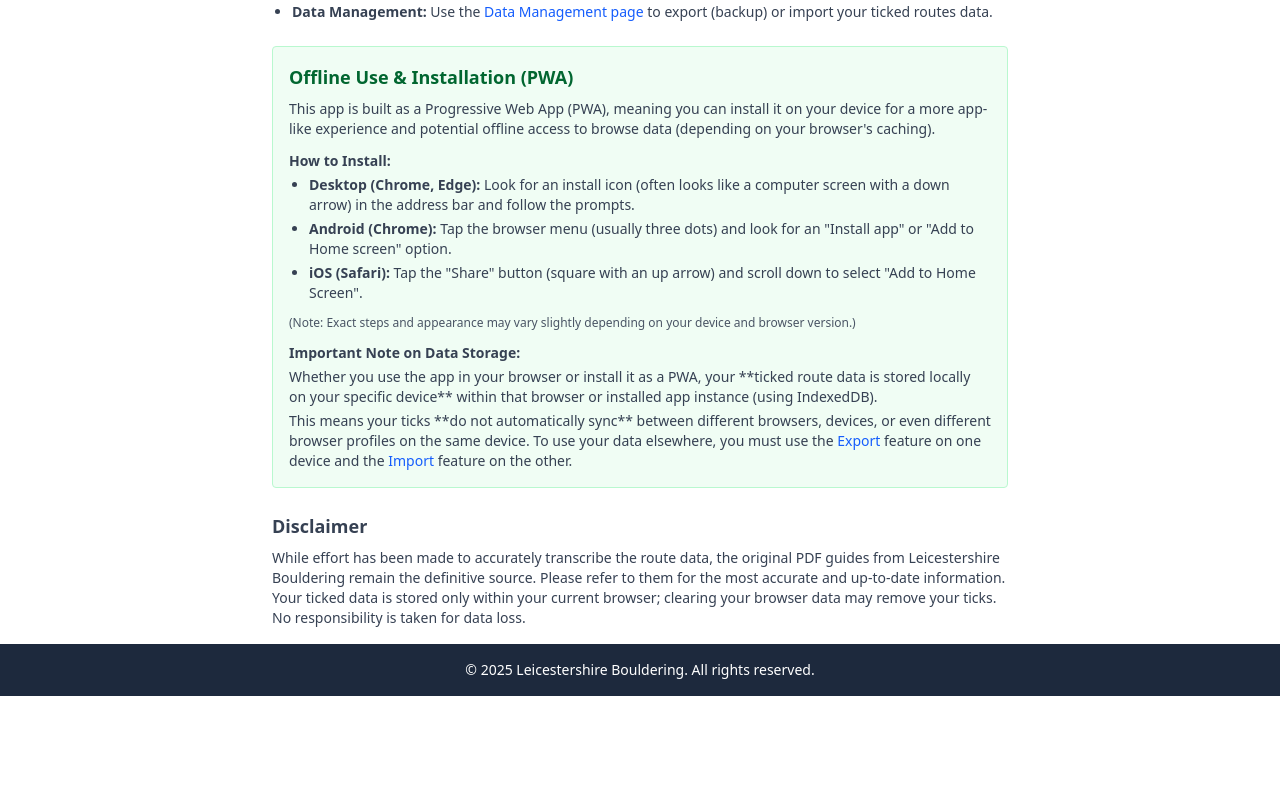
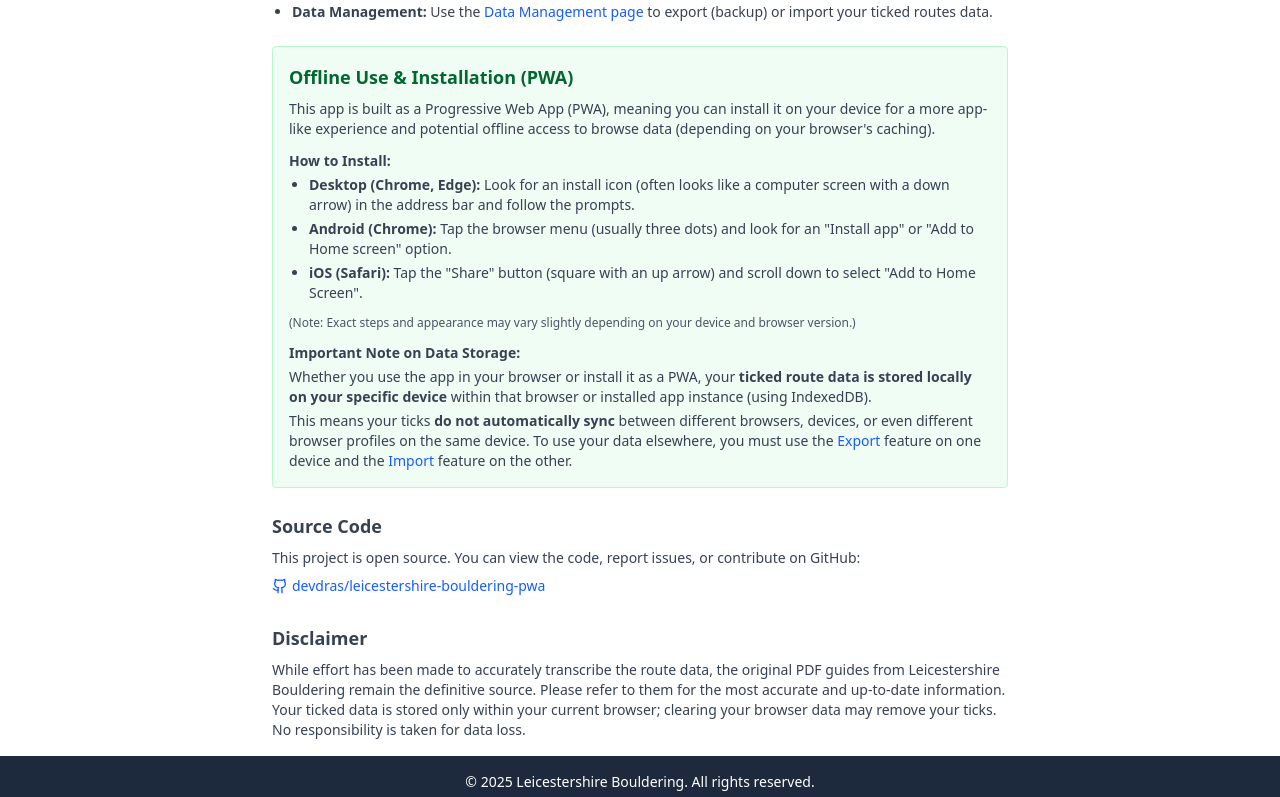
Before and after one commit to devdras/devdras-leicestershire-bouldering-pwa, a React (Vite) app: page /about in a window 1280 px wide. Shown: the part 511-1308 px from the top of the page. Before the commit the page ends 1207 px from the top, so only its background shows below. Built offline with nearby package versions, Linux system fonts and the light colour scheme; the HTML template or start-up script is replaced by a standard one.

Commit message:
updated the about, readme and licence

```diff
--- a/src/pages/About.tsx
+++ b/src/pages/About.tsx
@@ -1,21 +1,25 @@
 // src/pages/About.tsx (Adjust path as needed)
 import React from "react";
-import { Link } from "react-router"; // Import Link for internal navigation
+// Assuming 'react-router' is correct for your setup, otherwise use 'react-router-dom'
+import { Link } from "react-router";
+// Import the Github icon from lucide-react
+import { Github } from "lucide-react";
 
 const About: React.FC = () => {
+  const githubUrl = "https://github.com/devdras/leicestershire-bouldering-pwa";
+
   return (
     <div className="p-4 max-w-3xl mx-auto">
-      {" "}
-      {/* Basic padding and width constraint */}
       <h2 className="text-2xl font-bold mb-4 border-b pb-2">About This App</h2>
+
+      {/* Increased spacing between main sections */}
       <div className="space-y-6 text-gray-700">
-        {" "}
-        {/* Increased spacing between sections */}
         <p>
           Welcome! This application serves as an unofficial digital companion
           and logbook for the fantastic bouldering guides available for
           Leicestershire.
         </p>
+
         {/* Data Source Section */}
         <div className="p-4 bg-blue-50 border border-blue-200 rounded">
           <h3 className="text-lg font-semibold mb-2 text-blue-800">
@@ -41,6 +45,7 @@ const About: React.FC = () => {
             work!
           </p>
         </div>
+
         {/* Features Section */}
         <div>
           <h3 className="text-lg font-semibold mb-2">Features</h3>
@@ -62,7 +67,7 @@ const About: React.FC = () => {
             <li>
               <strong>Data Management:</strong> Use the{" "}
               <Link
-                to="/data-export"
+                to="/data-export" // Ensure this route is correct
                 className="text-blue-600 hover:underline font-medium"
               >
                 Data Management page
@@ -71,7 +76,8 @@ const About: React.FC = () => {
             </li>
           </ul>
         </div>
-        {/* --- NEW PWA & Local Data Section --- */}
+
+        {/* PWA & Local Data Section */}
         <div className="p-4 bg-green-50 border border-green-200 rounded">
           <h3 className="text-lg font-semibold mb-2 text-green-800">
             Offline Use & Installation (PWA)
@@ -103,28 +109,30 @@ const About: React.FC = () => {
             (Note: Exact steps and appearance may vary slightly depending on
             your device and browser version.)
           </p>
-
           <h4 className="font-semibold mb-1 text-sm">
             Important Note on Data Storage:
           </h4>
           <p className="text-sm">
-            Whether you use the app in your browser or install it as a PWA, your
-            **ticked route data is stored locally on your specific device**
+            Whether you use the app in your browser or install it as a PWA, your{" "}
+            <strong>
+              ticked route data is stored locally on your specific device
+            </strong>{" "}
             within that browser or installed app instance (using IndexedDB).
           </p>
           <p className="text-sm mt-1">
-            This means your ticks **do not automatically sync** between
-            different browsers, devices, or even different browser profiles on
-            the same device. To use your data elsewhere, you must use the{" "}
+            This means your ticks <strong>do not automatically sync</strong>{" "}
+            between different browsers, devices, or even different browser
+            profiles on the same device. To use your data elsewhere, you must
+            use the{" "}
             <Link
-              to="/data-export"
+              to="/data-export" // Ensure this route is correct
               className="text-blue-600 hover:underline font-medium"
             >
               Export
             </Link>{" "}
             feature on one device and the{" "}
             <Link
-              to="/data-export"
+              to="/data-export" // Ensure this route is correct
               className="text-blue-600 hover:underline font-medium"
             >
               Import
@@ -132,7 +140,30 @@ const About: React.FC = () => {
             feature on the other.
           </p>
         </div>
-        {/* --- END NEW PWA & Local Data Section --- */}
+
+        {/* --- NEW Source Code Section --- */}
+        <div>
+          <h3 className="text-lg font-semibold mb-2">Source Code</h3>
+          <p className="text-sm">
+            This project is open source. You can view the code, report issues,
+            or contribute on GitHub:
+          </p>
+          <p className="mt-2">
+            {/* External link using <a> tag */}
+            <a
+              href={githubUrl}
+              target="_blank"
+              rel="noopener noreferrer"
+              // Use inline-flex to align icon and text
+              className="inline-flex items-center gap-1 text-blue-600 hover:underline font-medium text-sm"
+            >
+              <Github size={16} strokeWidth={2} /> {/* Lucide icon */}
+              <span>devdras/leicestershire-bouldering-pwa</span>
+            </a>
+          </p>
+        </div>
+        {/* --- END Source Code Section --- */}
+
         {/* Disclaimer Section */}
         <div>
           <h3 className="text-lg font-semibold mb-2">Disclaimer</h3>
```
Also changed, not shown: 2 other files (tests, documents, lock files or other folders).
